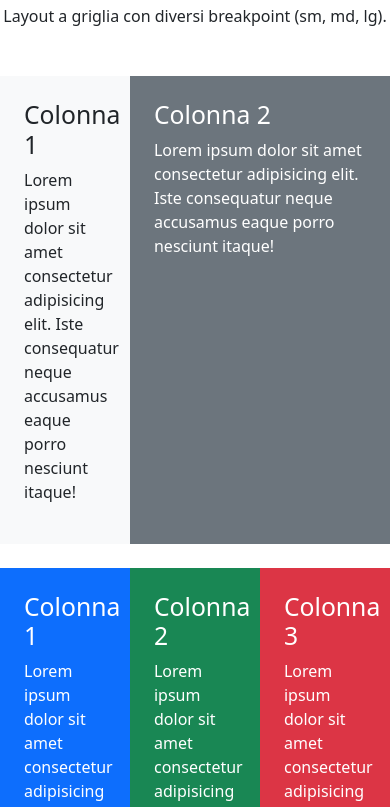
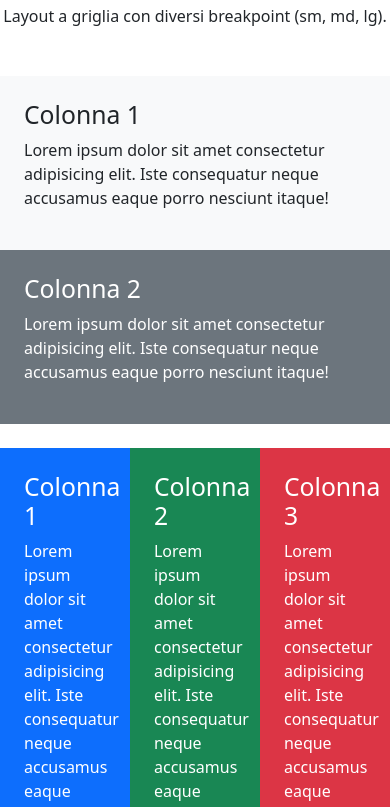
Before and after one commit to giovanni-lumini/htmlcss-bootstrap-layout, a plain HTML site: page index.html in a window 390 px wide. Shown: the part 37-844 px from the top of the page. Drawn offline with nearby package versions, Linux system fonts and the light colour scheme.

Commit message:
breakpoint-md-fix-and-complete

```diff
--- a/index.html
+++ b/index.html
@@ -26,14 +26,14 @@
         <main>
             <div class="container mt-5">
                 <div class="row">
-                    <div class="col-4 bg-light p-4">
+                    <div class="col-lg-4 bg-light p-4 col-md-6">
                         <h2>Colonna 1</h2>
                         <p>
                             Lorem ipsum dolor sit amet consectetur adipisicing elit. Iste consequatur neque accusamus eaque porro nesciunt itaque!
                         </p>
 
                     </div>
-                    <div class="col-8 bg-secondary p-4 text-white">
+                    <div class="col-lg-8 bg-secondary p-4 text-white col-md-6">
                         <h2>Colonna 2</h2>
                         <p>
                             Lorem ipsum dolor sit amet consectetur adipisicing elit. Iste consequatur neque accusamus eaque porro nesciunt itaque!
```
